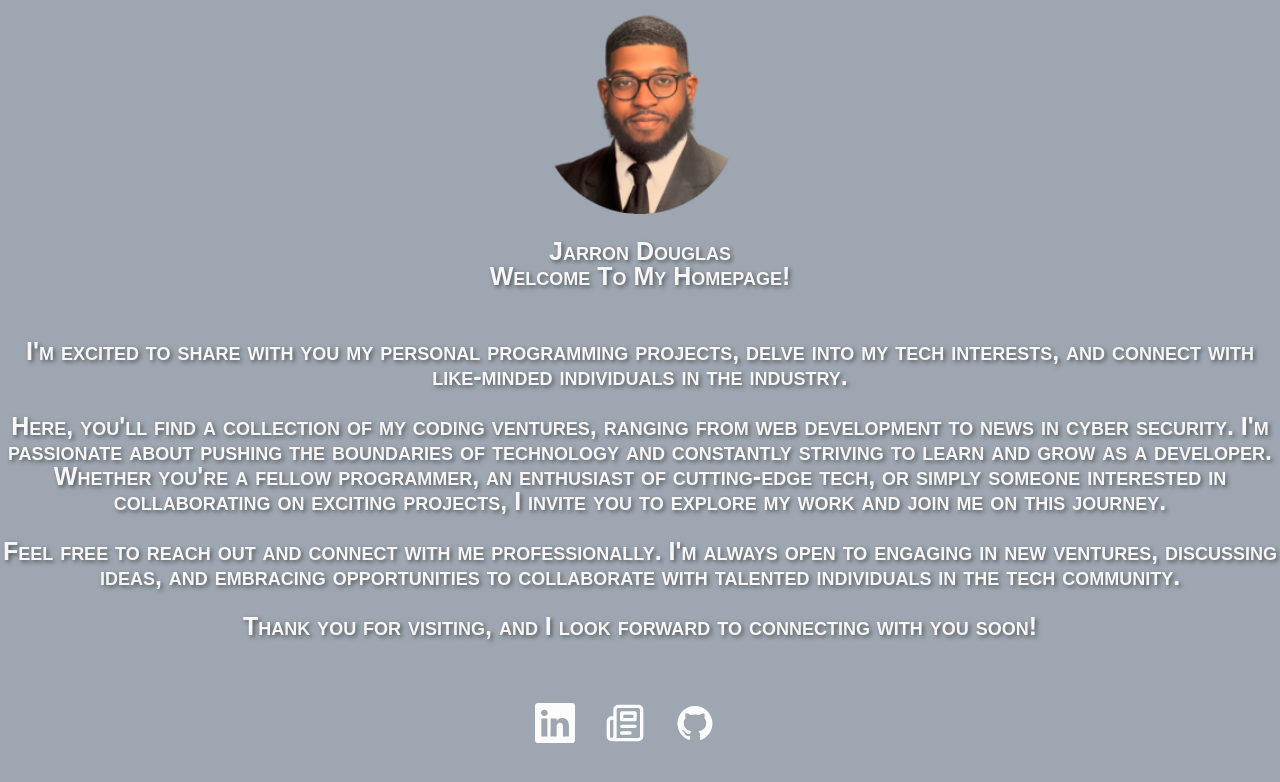
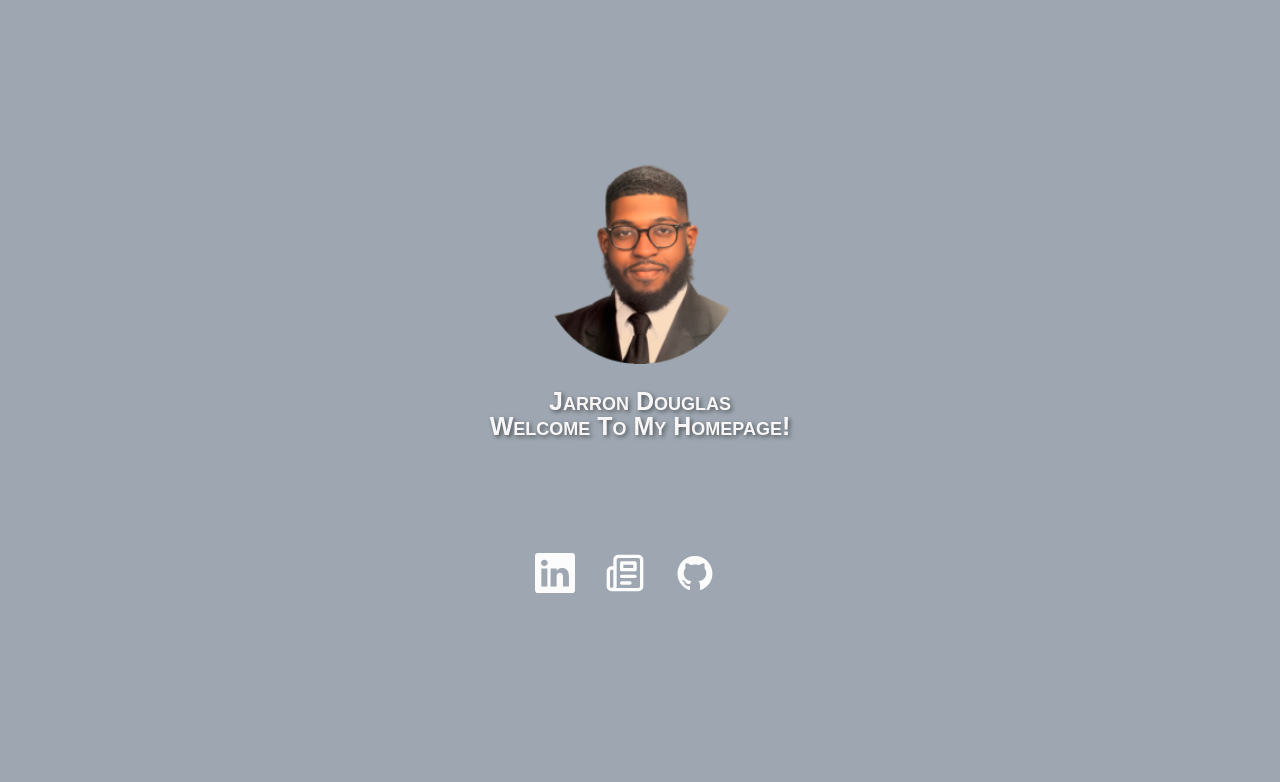
Before and after one commit to jarronadam/Portfolio, a React (Create React App) app: page / in a window 1280 px wide. Shown: the top 782 px of the page. Built offline with nearby package versions, Linux system fonts and the light colour scheme.

Commit message:
new commit

```diff
--- a/public/index.html
+++ b/public/index.html
@@ -24,7 +24,7 @@
       work correctly both with client-side routing and a non-root public URL.
       Learn how to configure a non-root public URL by running `npm run build`.
     -->
-    <title>React App</title>
+    <title>Jarron Douglas's Portfolio</title>
   </head>
   <body>
     <noscript>You need to enable JavaScript to run this app.</noscript>
--- a/src/App.js
+++ b/src/App.js
@@ -16,11 +16,7 @@ function App() {
           Welcome To My Homepage!
         </p>
         <p className='shadow-text'>
-        I'm excited to share with you my personal programming projects, delve into my tech interests, and connect with like-minded individuals in the industry.<br></br><br></br>
-        Here, you'll find a collection of my coding ventures, ranging from web development to news in cyber security. I'm passionate about pushing the boundaries of technology and constantly striving to learn and grow as a developer.
-        Whether you're a fellow programmer, an enthusiast of cutting-edge tech, or simply someone interested in collaborating on exciting projects, I invite you to explore my work and join me on this journey.<br></br><br></br>
-        Feel free to reach out and connect with me professionally. I'm always open to engaging in new ventures, discussing ideas, and embracing opportunities to collaborate with talented individuals in the tech community.
-        <br></br><br></br>Thank you for visiting, and I look forward to connecting with you soon!
+
       </p>
       <h1 className='straight'>
         <a
```
